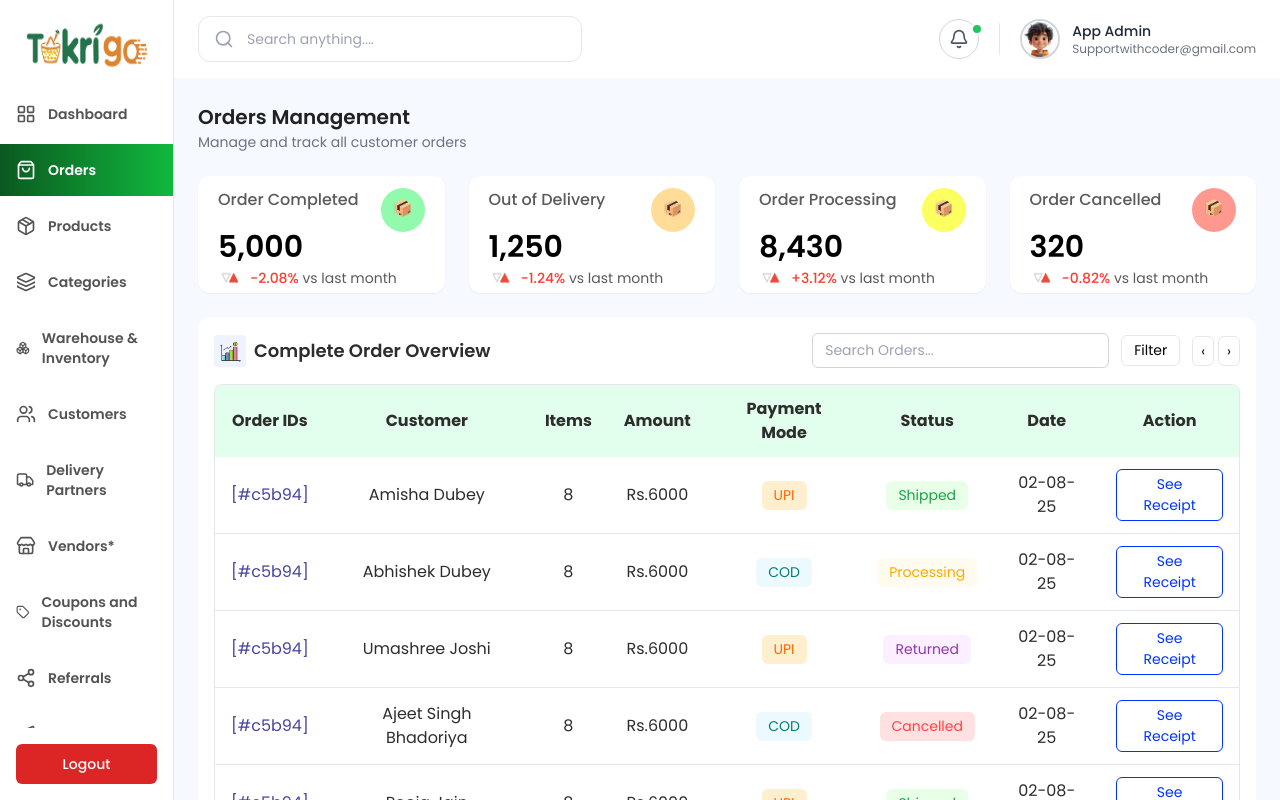
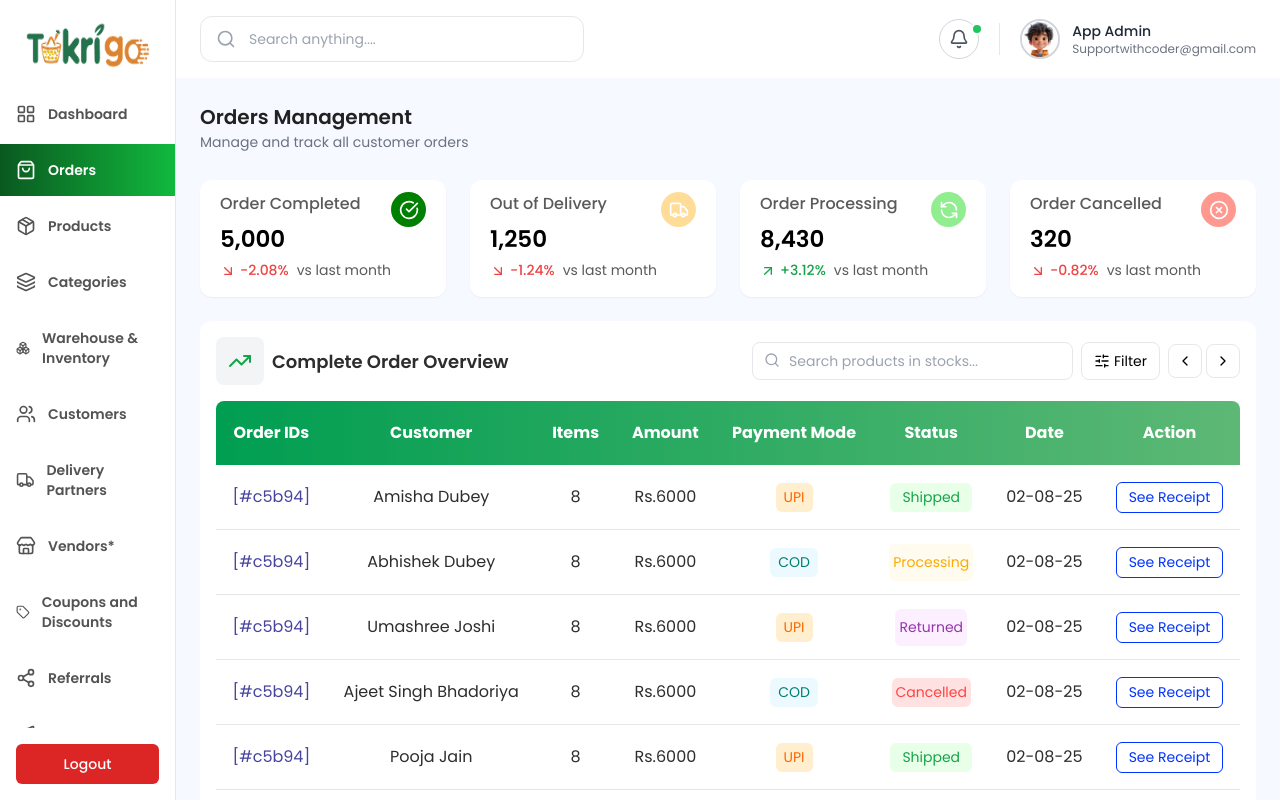
Before and after one commit to Roshani-sahu/Tokrigo-Admin, a React (Vite) app in the folder frontend/: page /orders in a window 1280 px wide. Built offline with nearby package versions, Linux system fonts and the light colour scheme.

Commit message:
dashboard and order ui fixed

```diff
--- a/frontend/src/components/dashboardComp/RevenueOverviewChart.tsx
+++ b/frontend/src/components/dashboardComp/RevenueOverviewChart.tsx
@@ -69,7 +69,7 @@ const RevenueOverviewChart = () => {
                <Bar
                  dataKey="value"
                  radius={[1, 1, 0, 0]}
-                 barSize={28}
+                 barSize={36}
                >
                  {revenueData.map((entry, index) => (
                    <Cell
--- a/frontend/src/components/ordersComp/OrderCards.tsx
+++ b/frontend/src/components/ordersComp/OrderCards.tsx
@@ -1,15 +1,24 @@
 import React from 'react'
 import OrderTable from './OrderTable'
+import {
+  CheckCircle,
+  Truck,
+  RefreshCcw,
+  XCircle,
+  ArrowUpRight,
+  ArrowDownRight
+} from "lucide-react";
+
 
 const OrderCards: React.FC = () => {
   return (
     <div className='font-[Poppins]'>
       {/* Heading */}
-      <div className='mb-6'>
+      <div className='mb-7'>
         <h1 className='text-[20px] font-semibold text-[#000000de]'>
           Orders Management
         </h1>
-        <p className='text-sm text-gray-500'>
+        <p className='text-sm  text-gray-500'>
           Manage and track all customer orders
         </p>
       </div>
@@ -18,72 +27,81 @@ const OrderCards: React.FC = () => {
         {/* Card */}
         {[
          {
-            title: 'Order Completed',
-            value: '5,000',
-            bg: '#91FAAD',
-            trend: '-2.08%'
+    title: "Order Completed",
+    value: "5,000",
+    bg: "green",
+    trend: "-2.08%",
+    positive: false,
+    icon: CheckCircle,
   },
   {
-            title: 'Out of Delivery',
-            value: '1,250',
-            bg: '#FFDD98',
-            trend: '-1.24%'
+    title: "Out of Delivery",
+    value: "1,250",
+    bg: "#FFDD98",
+    trend: "-1.24%",
+    positive: false,
+    icon: Truck,
   },
   {
-            title: 'Order Processing',
-            value: '8,430',
-            bg: '#FCFF60',
-            trend: '+3.12%'
+    title: "Order Processing",
+    value: "8,430",
+    bg: "lightgreen",
+    trend: "+3.12%",
+    positive: true,
+    icon: RefreshCcw,
   },
   {
-            title: 'Order Cancelled',
-            value: '320',
-            bg: '#FF9990',
-            trend: '-0.82%'
-          }
+    title: "Order Cancelled",
+    value: "320",
+    bg: "#FF9990",
+    trend: "-0.82%",
+    positive: false,
+    icon: XCircle,
+  },
         ].map((card, index) => (
          <div
   key={index}
-            className='w-full h-[117px] rounded-[12px] bg-white px-5 py-4 shadow-sm flex flex-col justify-between'
+  className="w-full h-[117px] rounded-[12px] bg-white px-5 py-4 shadow-sm flex flex-col justify-between"
 >
-            {/* Top section */}
-            <div className='flex items-start justify-between -mt-1'>
-              <p className='text-[16px] font-medium text-[#5A5A5A]'>
+  {/* TOP */}
+  <div className="flex items-start justify-between -mt-1">
+    <p className="text-[16px] font-medium text-[#5A5A5A]">
       {card.title}
     </p>
+
     <div
-                className='w-[44px] h-[44px] rounded-full flex items-center justify-center'
+      className="w-[35px] h-[35px] rounded-full flex items-center justify-center"
       style={{ backgroundColor: card.bg }}
     >
-                <img
-                  src='/icons/OrderIcon.png'
-                  alt='Order'
-                  className='w-6 h-6'
-                />
+      <card.icon className="w-5 h-5 text-white" />
     </div>
   </div>
 
-            {/* Amount */}
-            <p className='text-[30px] font-semibold text-black leading-none'>
+  {/* VALUE */}
+  <p className="text-[23px] mb-2 font-semibold text-black leading-none">
     {card.value}
   </p>
 
-            {/* Trend */}
-            <div className='flex items-center gap-2 mt-1'>
-              <img
-                src='/icons/RedTrianglesIcon.png'
-                alt='trend'
-                className='w-6 h-6'
-              />
-              <p className='text-[14px] text-[#FF3B30] font-medium'>
+  {/* TREND */}
+  <div
+    className={`flex items-center gap-1 text-[14px] font-medium ${
+      card.positive ? "text-green-600" : "text-red-500"
+    }`}
+  >
+    {card.positive ? (
+      <ArrowUpRight size={16} />
+    ) : (
+      <ArrowDownRight size={16} />
+    )}
+
     {card.trend}
-                <span className='text-[#5A5A5A] font-normal'>
-                  {' '}
+
+    <span className="text-[#5A5A5A] font-normal ml-1">
       vs last month
     </span>
-              </p>
   </div>
 </div>
+
         ))}
       </div>
       {/* OrderTable */}
--- a/frontend/src/components/ordersComp/OrderTable.tsx
+++ b/frontend/src/components/ordersComp/OrderTable.tsx
@@ -1,4 +1,6 @@
 import React from 'react'
+import { TrendingUp , Search, SlidersHorizontal, ChevronLeft, ChevronRight} from "lucide-react";
+
 
 const OrdersTable: React.FC = () => {
   const rows = [
@@ -15,35 +17,39 @@ const OrdersTable: React.FC = () => {
   ]
 
   return (
-    <div className='bg-white rounded-xl p-3 md:p-4 font-[Poppins] w-full'>
+    <div className='bg-white rounded-xl p-3 md:p-4 w-full'>
       {/* Header */}
       <div className='flex flex-col md:flex-row md:items-center justify-between mb-4 gap-4'>
         <div className='flex items-center gap-2'>
-          <div className='w-8 h-8 rounded bg-[#EAF0FF] flex items-center justify-center flex-shrink-0'>
-            <img
-              src='/icons/GraphIcon.png'
-              alt='Graph'
-              className='w-8 md:w-12 h-6 md:h-10 object-contain'
-            />
-          </div>
+          <div className="w-12 h-12 bg-gray-100 text-green-600 rounded-lg flex items-center justify-center">
+  <TrendingUp size={24} />
+</div>
           <h2 className='text-[16px] md:text-[18px] font-semibold text-[#2D2D2D] whitespace-nowrap'>
             Complete Order Overview
           </h2>
         </div>
-        <div className='flex flex-col sm:flex-row items-stretch sm:items-center gap-2 md:gap-3 w-full md:w-auto'>
-          <input
-            type='text'
-            placeholder='Search Orders...'
-            className='w-full md:w-[297px] h-[35px] border border-gray-300 rounded-md px-3 text-[14px] outline-none'
-          />
-          <div className='flex items-center gap-2 md:gap-3'>
-            <button className='border rounded-md px-3 py-1 text-[14px] flex-1 sm:flex-none'>
-              Filter
+       <div className="flex flex-col md:flex-row items-center gap-2">
+          <div className="relative ">
+            <Search className="absolute left-3 top-2.5 w-4 h-4 text-gray-400" />
+            <input
+              type="text"
+              placeholder="Search products in stocks..."
+              className="pl-9 pr-3 py-2 text-sm border rounded-lg focus:outline-none focus:ring-1 focus:ring-indigo-500"
+            />
+          </div>
+
+          <button className="flex items-center gap-1 border rounded-lg px-3 py-2 text-sm">
+            <SlidersHorizontal className="w-4 h-4" />
+            Filter
+          </button>
+
+          <div className="flex gap-1">
+            <button className="border rounded-lg p-2">
+              <ChevronLeft size={16} />
             </button>
-            <div className='flex gap-1'>
-              <button className='border rounded-md px-2 py-1 text-sm'>‹</button>
-              <button className='border rounded-md px-2 py-1 text-sm'>›</button>
-            </div>
+            <button className="border rounded-lg p-2">
+              <ChevronRight size={16} />
+            </button>
           </div>
         </div>
       </div>
@@ -115,19 +121,19 @@ const OrdersTable: React.FC = () => {
       </div>
 
       {/* Table View - Visible on medium and larger screens */}
-      <div className='hidden md:block overflow-hidden border rounded-lg'>
+      <div className='hidden md:block overflow-hidden  rounded-lg'>
         <div className='overflow-x-auto'>
           <table className='w-full border-collapse text-[16px] text-[#2D2D2D] min-w-[1024px]'>
-            <thead className='bg-[#E1FFEC]'>
-              <tr>
-                <th className='text-center px-4 py-3'>Order IDs</th>
-                <th className='text-center px-4 py-3'>Customer</th>
-                <th className='text-center px-4 py-3'>Items</th>
-                <th className='text-center px-4 py-3'>Amount</th>
-                <th className='text-center px-4 py-3'>Payment Mode</th>
-                <th className='text-center px-4 py-3'>Status</th>
-                <th className='text-center px-4 py-3'>Date</th>
-                <th className='text-center px-4 py-3'>Action</th>
+            <thead className='bg-green-grad'>
+              <tr className='text-white'>
+                <th className='text-center px-4 py-5'>Order IDs</th>
+                <th className='text-center px-4 py-5'>Customer</th>
+                <th className='text-center px-4 py-5'>Items</th>
+                <th className='text-center px-4 py-5'>Amount</th>
+                <th className='text-center px-4 py-5'>Payment Mode</th>
+                <th className='text-center px-4 py-5'>Status</th>
+                <th className='text-center px-4 py-5'>Date</th>
+                <th className='text-center px-4 py-5'>Action</th>
               </tr>
             </thead>
 
@@ -137,7 +143,7 @@ const OrdersTable: React.FC = () => {
                   key={index}
                   className='border-b last:border-b-0 hover:bg-gray-50'
                 >
-                  <td className='px-4 py-3 text-center text-[#47449F]'>
+                  <td className='px-4 py-5 text-center text-[#47449F]'>
                     [#c5b94]
                   </td>
                   <td className='px-4 py-3 text-center'>{row.name}</td>
@@ -147,11 +153,11 @@ const OrdersTable: React.FC = () => {
                   {/* Payment */}
                   <td className='px-4 py-3 text-center'>
                     {row.payment === 'UPI' ? (
-                      <span className='px-3 py-1 rounded-md text-[14px] bg-[#FFEFCE] text-[#FF6600] inline-block'>
+                      <span className='px-2 py-1 rounded-md text-[14px] bg-[#FFEFCE] text-[#FF6600] inline-block'>
                         UPI
                       </span>
                     ) : (
-                      <span className='px-3 py-1 rounded-md text-[14px] bg-[#ECFAFF] text-[#007F70] inline-block'>
+                      <span className='px-2 py-1 rounded-md text-[14px] bg-[#ECFAFF] text-[#007F70] inline-block'>
                         COD
                       </span>
                     )}
@@ -165,17 +171,17 @@ const OrdersTable: React.FC = () => {
                       </span>
                     )}
                     {row.status === 'Processing' && (
-                      <span className='px-3 py-1 rounded-md text-[14px] bg-[#FFF9DD78] text-[#FDA900] inline-block'>
+                      <span className='px-1 py-2 rounded-md text-[14px] bg-[#FFF9DD78] text-[#FDA900] inline-block'>
                         Processing
                       </span>
                     )}
                     {row.status === 'Returned' && (
-                      <span className='px-3 py-1 rounded-md text-[14px] bg-[#F8DDFF78] text-[#9634AD] inline-block'>
+                      <span className='px-1 py-2 rounded-md text-[14px] bg-[#F8DDFF78] text-[#9634AD] inline-block'>
                         Returned
                       </span>
                     )}
                     {row.status === 'Cancelled' && (
-                      <span className='px-3 py-1 rounded-md text-[14px] bg-[#FFE1E1] text-[#FF4343] inline-block'>
+                      <span className='px-1 py-1 rounded-md text-[14px] bg-[#FFE1E1] text-[#FF4343] inline-block'>
                         Cancelled
                       </span>
                     )}
--- a/frontend/src/components/referralComp/ReferralTable.tsx
+++ b/frontend/src/components/referralComp/ReferralTable.tsx
@@ -1,4 +1,4 @@
-import React, { useState, useEffect } from 'react'
+import React, { useState, useEffect, useMemo } from 'react'
 import { Search, ChevronLeft, ChevronRight, Filter } from 'lucide-react'
 
 type Referral = {
@@ -13,8 +13,8 @@ type Referral = {
 }
 
 const initialReferrals: Referral[] = Array.from({ length: 9 }).map((_, i) => ({
-  id: i,
-  name: 'Tarun jain',
+  id: i + 1,
+  name: 'Tarun Jain',
   phone: '+91 ******708',
   wallet: 'Rs.45,000',
   referrals: 180,
@@ -24,165 +24,157 @@ const initialReferrals: Referral[] = Array.from({ length: 9 }).map((_, i) => ({
 }))
 
 const ReferralTable: React.FC = () => {
+  const [search, setSearch] = useState('')
+  const [checked, setChecked] = useState<Record<number, boolean>>({})
   const [selectAll, setSelectAll] = useState(false)
-  const [checked, setChecked] = useState<boolean[]>(
-    Array(initialReferrals.length).fill(false)
+
+  /* ---------------- FILTER DATA ---------------- */
+  const filteredReferrals = useMemo(() => {
+    return initialReferrals.filter(r =>
+      r.phone.toLowerCase().includes(search.toLowerCase())
     )
+  }, [search])
 
-  const handleSelectAll = (e: React.ChangeEvent<HTMLInputElement>) => {
-    const isChecked = e.target.checked
-    setSelectAll(isChecked)
-    setChecked(Array(initialReferrals.length).fill(isChecked))
+  /* ---------------- SELECT ALL ---------------- */
+  useEffect(() => {
+    const allSelected =
+      filteredReferrals.length > 0 &&
+      filteredReferrals.every(r => checked[r.id])
+
+    setSelectAll(allSelected)
+  }, [checked, filteredReferrals])
+
+  const handleSelectAll = (value: boolean) => {
+    const updated: Record<number, boolean> = {}
+    filteredReferrals.forEach(r => {
+      updated[r.id] = value
+    })
+    setChecked(prev => ({ ...prev, ...updated }))
+    setSelectAll(value)
   }
 
-  const handleCheckboxChange = (index: number) => {
-    const newChecked = [...checked]
-    newChecked[index] = !newChecked[index]
-    setChecked(newChecked)
+  const handleCheckboxChange = (id: number) => {
+    setChecked(prev => ({
+      ...prev,
+      [id]: !prev[id]
+    }))
   }
 
-  useEffect(() => {
-    const allChecked = checked.every(c => c)
-    setSelectAll(allChecked)
-  }, [checked])
+  return (
+    <div className="bg-[#f7faff] min-h-screen">
+      <div className="bg-white rounded-2xl shadow-sm p-4 md:p-5 mt-4">
 
-  return (
-    <div className='bg-[#f7faff] min-h-screen'>
-      {/* PAGE HEADER */}
-
-      {/* CARD */}
-      <div className='bg-white rounded-2xl shadow-sm p-4 md:p-5 mt-4'>
-        {/* CARD HEADER */}
+        {/* ================= HEADER ================= */}
         <div className="flex flex-col gap-4 mb-4 md:flex-row md:justify-between md:items-center">
 
-  {/* LEFT */}
           <div className="flex items-center gap-2">
-    <div className="w-12 h-12 rounded bg-[#EAF0FF] flex items-center justify-center flex-shrink-0">
-      <img
-        src="/icons/GraphIcon.png"
-        alt="Graph"
-        className="w-8 h-8 object-contain"
-      />
+            <div className="w-12 h-12 rounded bg-[#EAF0FF] flex items-center justify-center">
+              <img src="/icons/GraphIcon.png" className="w-8 h-8" />
             </div>
-
-    <h2 className="text-lg md:text-[20px] font-semibold text-[#2D2D2D]">
+            <h2 className="text-lg md:text-[20px] font-semibold">
               Overview of referral program
             </h2>
           </div>
 
-  {/* RIGHT CONTROLS */}
-  <div className="flex flex-col gap-3 w-full md:w-auto md:flex-row md:items-center">
-
-    {/* SEARCH */}
+          <div className="flex flex-col gap-3 md:flex-row md:items-center">
             <div className="relative w-full md:w-[297px]">
               <Search className="absolute left-3 top-2.5 w-4 h-4 text-gray-400" />
               <input
-        type="text"
+                value={search}
+                onChange={e => setSearch(e.target.value)}
                 placeholder="Search Customers by phone..."
                 className="w-full h-[37px] pl-9 pr-4 text-sm border rounded-lg focus:outline-none"
               />
             </div>
 
-    {/* ACTIONS */}
             <div className="flex items-center gap-2">
               <button className="flex items-center gap-1 px-3 h-[28px] border rounded-lg text-sm text-gray-400">
-        <Filter size={10} />
+                <Filter size={12} />
                 Filter
               </button>
-
-      <button className="border rounded-lg text-gray-400 w-9 h-[28px] flex items-center justify-center">
-        <ChevronLeft size={10} />
+              <button className="border rounded-lg w-9 h-[28px] flex items-center justify-center">
+                <ChevronLeft size={12} />
               </button>
-
-      <button className="border rounded-lg text-gray-400 w-9 h-[28px] flex items-center justify-center">
-        <ChevronRight size={10} />
+              <button className="border rounded-lg w-9 h-[28px] flex items-center justify-center">
+                <ChevronRight size={12} />
               </button>
             </div>
           </div>
         </div>
 
-
         {/* ================= DESKTOP TABLE ================= */}
-        <div className='hidden md:block rounded-xl overflow-x-auto'>
-          <table className='w-full text-[16px] font-[300]'>
-            <thead className='font-[300] text-gray-700'>
-              <tr className='bg-[#E1FFEC]'>
-                <th className='p-3'>
+        <div className="hidden md:block overflow-x-auto rounded-xl">
+          <table className="w-full text-sm">
+            <thead className="bg-[#E1FFEC]">
+              <tr>
+                <th className="p-3">
                   <input
-                    type='checkbox'
+                    type="checkbox"
                     checked={selectAll}
-                    onChange={handleSelectAll}
+                    onChange={e => handleSelectAll(e.target.checked)}
                   />
                 </th>
-                <th className='p-3 text-center'>Customers</th>
-                <th className='p-3 text-center'>Phone No.</th>
-                <th className='p-3 text-center'>Wallet Amount</th>
-                <th className='p-3 text-center'>Direct Referrals</th>
-                <th className='p-3 text-center'>User Type</th>
-                <th className='p-3 text-center'>No. of Rewards Redeemed</th>
-                <th className='p-3 text-center'>No. of Services Availed</th>
+                <th className="p-3 text-center">Customer</th>
+                <th className="p-3 text-center">Phone</th>
+                <th className="p-3 text-center">Wallet</th>
+                <th className="p-3 text-center">Referrals</th>
+                <th className="p-3 text-center">User Type</th>
+                <th className="p-3 text-center">Rewards</th>
+                <th className="p-3 text-center">Services</th>
               </tr>
             </thead>
 
             <tbody>
-              {initialReferrals.map((r, index) => (
-                <tr
-                  key={r.id}
-                  className='border-b last:border-none hover:bg-gray-50'
-                >
-                  <td className='p-3'>
+              {filteredReferrals.map(r => (
+                <tr key={r.id} className="border-b hover:bg-gray-50">
+                  <td className="p-3">
                     <input
-                      type='checkbox'
-                      checked={checked[index]}
-                      onChange={() => handleCheckboxChange(index)}
+                      type="checkbox"
+                      checked={!!checked[r.id]}
+                      onChange={() => handleCheckboxChange(r.id)}
                     />
                   </td>
-                  <td className='p-3 text-center'>{r.name}</td>
-                  <td className='p-3 text-center'>{r.phone}</td>
-                  <td className='p-3 text-center'>{r.wallet}</td>
-                  <td className='p-3 text-center'>{r.referrals}</td>
-                  <td className='p-3 text-center'>
-                    {r.userType === 'Direct' ? (
-                      <span className='px-3 py-1 rounded-md text-[#039E2D] bg-[#E1FFEC] text-sm'>
-                        Direct Entry
+                  <td className="p-3 text-center">{r.name}</td>
+                  <td className="p-3 text-center">{r.phone}</td>
+                  <td className="p-3 text-center">{r.wallet}</td>
+                  <td className="p-3 text-center">{r.referrals}</td>
+                  <td className="p-3 text-center">
+                    <span
+                      className={`px-3 py-1 rounded-md text-xs ${
+                        r.userType === 'Direct'
+                          ? 'bg-[#E1FFEC] text-[#039E2D]'
+                          : 'bg-[#FFE8BC] text-[#FB7B0A]'
+                      }`}
+                    >
+                      {r.userType}
                     </span>
-                    ) : (
-                      <span className='px-3 py-1 rounded-md text-[#FB7B0A] bg-[#FFE8BC] text-sm'>
-                        In-Direct
-                      </span>
-                    )}
                   </td>
-                  <td className='p-3 text-center'>{r.rewards}</td>
-                  <td className='p-3 text-center'>{r.services}</td>
+                  <td className="p-3 text-center">{r.rewards}</td>
+                  <td className="p-3 text-center">{r.services}</td>
                 </tr>
               ))}
             </tbody>
           </table>
         </div>
 
-        {/* ================= MOBILE CARDS ================= */}
-        <div className='md:hidden space-y-4'>
-          {initialReferrals.map((r, index) => (
-            <div
-              key={index}
-              className='border rounded-xl p-4 shadow-sm text-sm space-y-2'
-            >
-              <div className='flex justify-between items-center'>
-                <p className='font-semibold'>{r.name}</p>
+        {/* ================= MOBILE VIEW ================= */}
+        <div className="md:hidden space-y-4">
+          {filteredReferrals.map(r => (
+            <div key={r.id} className="border rounded-xl p-4 text-sm">
+              <div className="flex justify-between">
+                <p className="font-semibold">{r.name}</p>
                 <span
-                  className={`px-3 py-1 rounded-full text-xs font-medium ${
+                  className={`px-3 py-1 rounded-full text-xs ${
                     r.userType === 'Direct'
                       ? 'bg-[#E1FFEC] text-[#039E2D]'
                       : 'bg-[#FFE8BC] text-[#FB7B0A]'
                   }`}
                 >
-                  {r.userType === 'Direct' ? 'Direct Entry' : 'In-Direct'}
+                  {r.userType}
                 </span>
               </div>
-
-              <p className='text-gray-500'>{r.phone}</p>
-
-              <div className='grid grid-cols-2 gap-2 text-gray-600'>
+              <p className="text-gray-500">{r.phone}</p>
+              <div className="grid grid-cols-2 gap-2 mt-2 text-gray-600">
                 <p>Wallet: {r.wallet}</p>
                 <p>Referrals: {r.referrals}</p>
                 <p>Rewards: {r.rewards}</p>
@@ -191,6 +183,7 @@ const ReferralTable: React.FC = () => {
             </div>
           ))}
         </div>
+
       </div>
     </div>
   )
--- a/frontend/src/pages/Orders.tsx
+++ b/frontend/src/pages/Orders.tsx
@@ -1,4 +1,3 @@
-import React from 'react'
 import DashboardLayout from '../layouts/DashboardLayout'
 import OrderCards from '../components/ordersComp/OrderCards'
 
--- a/frontend/src/pages/Referral.tsx
+++ b/frontend/src/pages/Referral.tsx
@@ -1,4 +1,3 @@
-import React from 'react'
 import DashboardLayout from '../layouts/DashboardLayout'
 import ReferralRewards from '../components/referralComp/ReferralRewards'
 
--- a/frontend/tailwind.config.js
+++ b/frontend/tailwind.config.js
@@ -8,6 +8,10 @@ module.exports = {
        colors: {
         heading: "#585858",
       },
+       backgroundImage: {
+        "green-grad":
+          "linear-gradient(90deg, #009E51 0%, #5DB875 100%)",
+      },
     },
   },
   plugins: [],
```
Also changed, not shown: frontend/src/components/dashboardComp/CurrentStockOverview.tsx (+8 -4 lines), frontend/src/pages/Dashboard.tsx (+10 -14 lines). Lines whose indentation alone changed are shown as unchanged.
